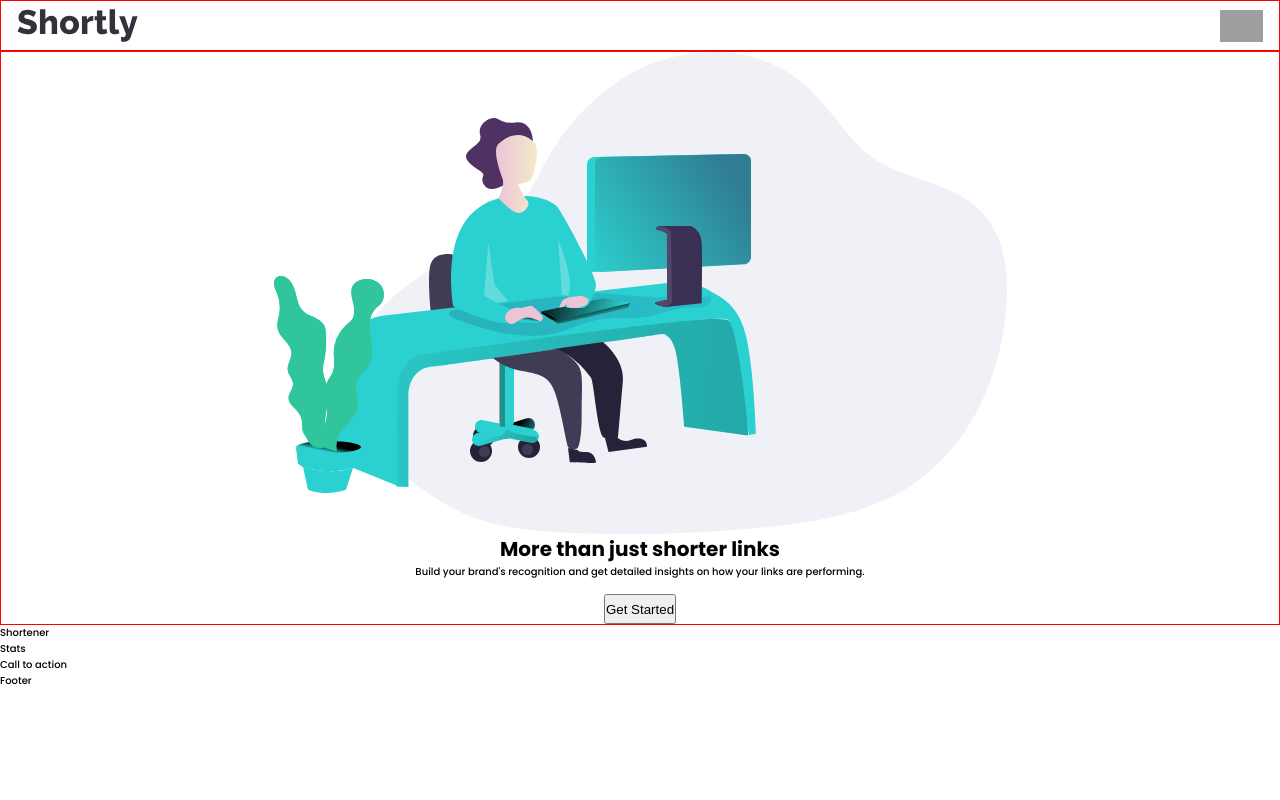
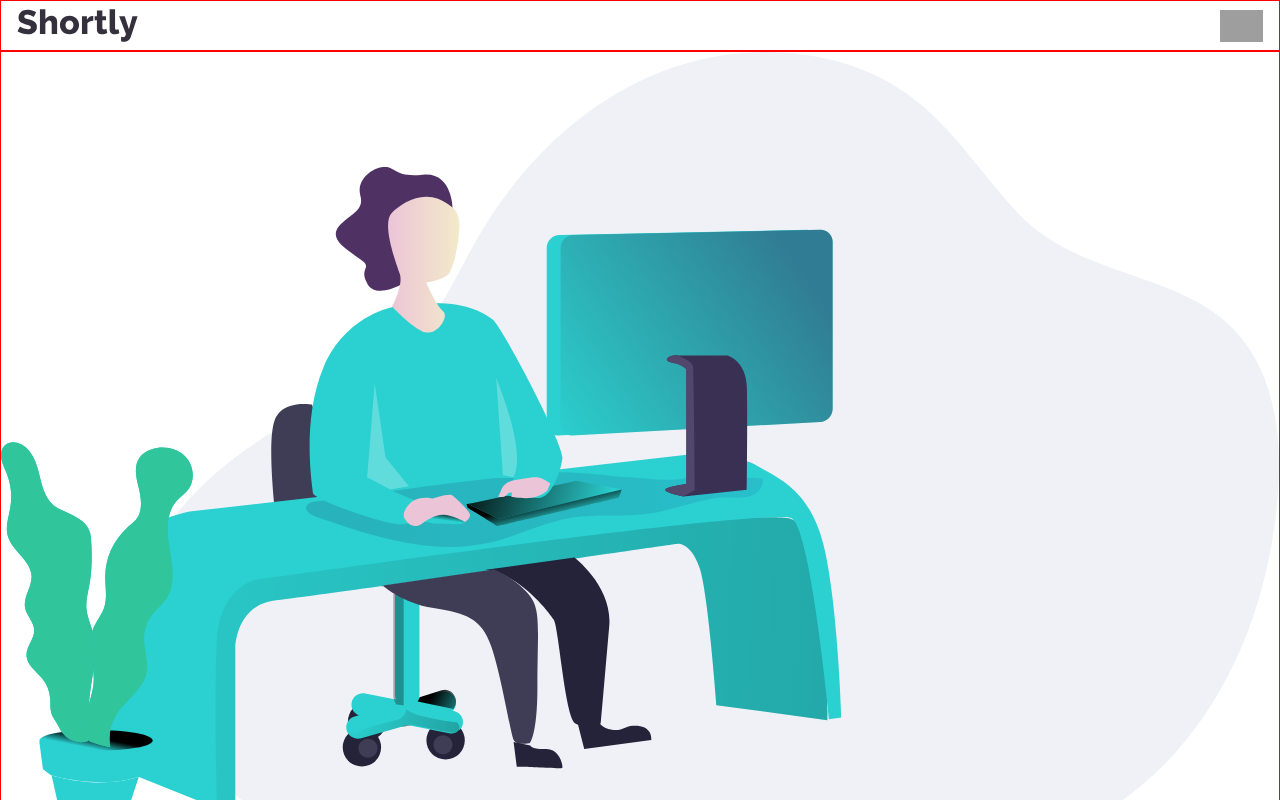
Before and after one commit to riwepo/fem-url-shortening-api-landing-page, a React (Create React App) app: page / in a window 1280 px wide. Shown: the top 800 px of the page. Built offline with nearby package versions, Linux system fonts and the light colour scheme; grey boxes are pictures that could not be loaded.

Commit message:
align image

```diff
--- a/src/components/Hero.module.css
+++ b/src/components/Hero.module.css
@@ -9,7 +9,9 @@
 }
 
 .illustrationWorking {
-  align-self: center;
+  width: 100%;
+  height: auto;
+
   grid-row: 1;
 }
 
```
